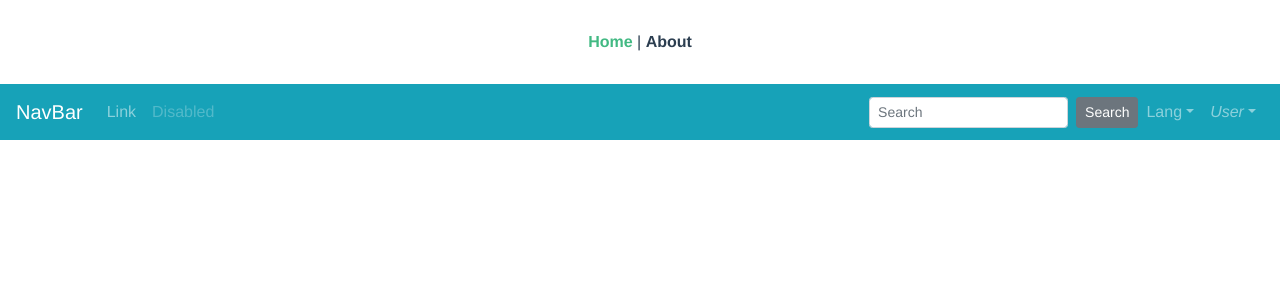
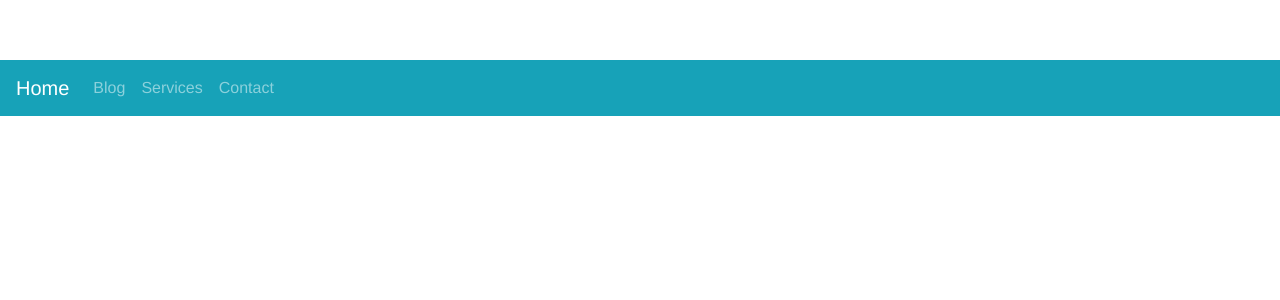
Before and after one commit to BenjaminKyamanywa/vue-router-baseline, a Vue app: page / in a window 1280 px wide. Shown: the top 300 px of the page. Built offline with nearby package versions, Linux system fonts and the light colour scheme.

Commit message:
edits home component

```diff
--- a/src/App.vue
+++ b/src/App.vue
@@ -1,8 +1,8 @@
 <template>
   <div id="app">
     <div id="nav">
-      <router-link to="/">Home</router-link> |
-      <router-link to="/about">About</router-link>
+      <router-link to="/"></router-link>
+      <router-link to="/about"></router-link>
     </div>
     <router-view/>
   </div>
--- a/src/components/HelloWorld.vue
+++ /dev/null
@@ -1,50 +0,0 @@
-<template>
-  <div>
-    <b-navbar toggleable="lg" type="dark" variant="info">
-    <b-navbar-brand href="#">NavBar</b-navbar-brand>
-
-    <b-navbar-toggle target="nav-collapse"></b-navbar-toggle>
-
-    <b-collapse id="nav-collapse" is-nav>
-      <b-navbar-nav>
-        <b-nav-item href="#">Link</b-nav-item>
-        <b-nav-item href="#" disabled>Disabled</b-nav-item>
-      </b-navbar-nav>
-
-      <!-- Right aligned nav items -->
-      <b-navbar-nav class="ml-auto">
-        <b-nav-form>
-          <b-form-input size="sm" class="mr-sm-2" placeholder="Search"></b-form-input>
-          <b-button size="sm" class="my-2 my-sm-0" type="submit">Search</b-button>
-        </b-nav-form>
-
-        <b-nav-item-dropdown text="Lang" right>
-          <b-dropdown-item href="#">EN</b-dropdown-item>
-          <b-dropdown-item href="#">ES</b-dropdown-item>
-          <b-dropdown-item href="#">RU</b-dropdown-item>
-          <b-dropdown-item href="#">FA</b-dropdown-item>
-        </b-nav-item-dropdown>
-
-        <b-nav-item-dropdown right>
-          <!-- Using 'button-content' slot -->
-          <template v-slot:button-content>
-            <em>User</em>
-          </template>
-          <b-dropdown-item href="#">Profile</b-dropdown-item>
-          <b-dropdown-item href="#">Sign Out</b-dropdown-item>
-        </b-nav-item-dropdown>
-      </b-navbar-nav>
-    </b-collapse>
-  </b-navbar>
-  </div>
-</template>
-
-<script>
-  export default {
-    name: 'HelloWorld',
-
-    data: () => ({
-
-    }),
-  }
-</script>
--- /dev/null
+++ b/src/components/HomeComponent.vue
@@ -0,0 +1,27 @@
+<template>
+  <div>
+    <b-navbar toggleable="lg" type="dark" variant="info">
+    <b-navbar-brand href="#">Home</b-navbar-brand>
+
+    <b-navbar-toggle target="nav-collapse"></b-navbar-toggle>
+
+    <b-collapse id="nav-collapse" is-nav>
+      <b-navbar-nav>
+        <b-nav-item href="#">Blog</b-nav-item>
+        <b-nav-item href="#">Services</b-nav-item>
+        <b-nav-item href="#">Contact</b-nav-item>
+      </b-navbar-nav>
+    </b-collapse>
+  </b-navbar>
+  </div>
+</template>
+
+<script>
+  export default {
+    name: 'HomeComponent',
+
+    data: () => ({
+
+    }),
+  }
+</script>
--- a/src/views/Home.vue
+++ b/src/views/Home.vue
@@ -1,17 +1,17 @@
 <template>
   <div class="home">
-    <HelloWorld/>
+    <HomeComponent />
   </div>
 </template>
 
 <script>
 // @ is an alias to /src
-import HelloWorld from '@/components/HelloWorld.vue'
+import HomeComponent from '@/components/HomeComponent.vue'
 
 export default {
   name: 'Home',
   components: {
-    HelloWorld
+    HomeComponent
   }
 }
 </script>
```
Also changed, not shown: src/components/Blog.vue (added), src/components/Contact.vue (added), src/components/Services.vue (added).
